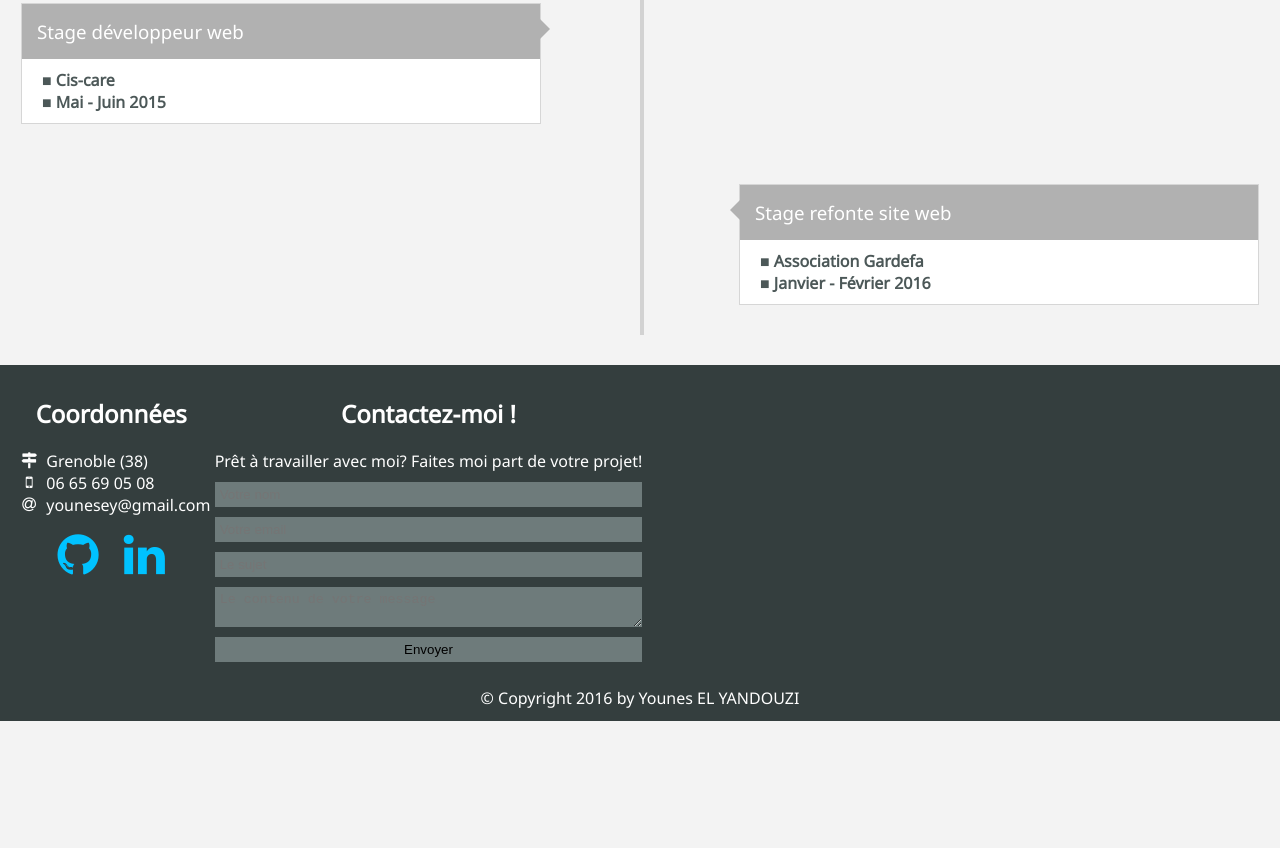
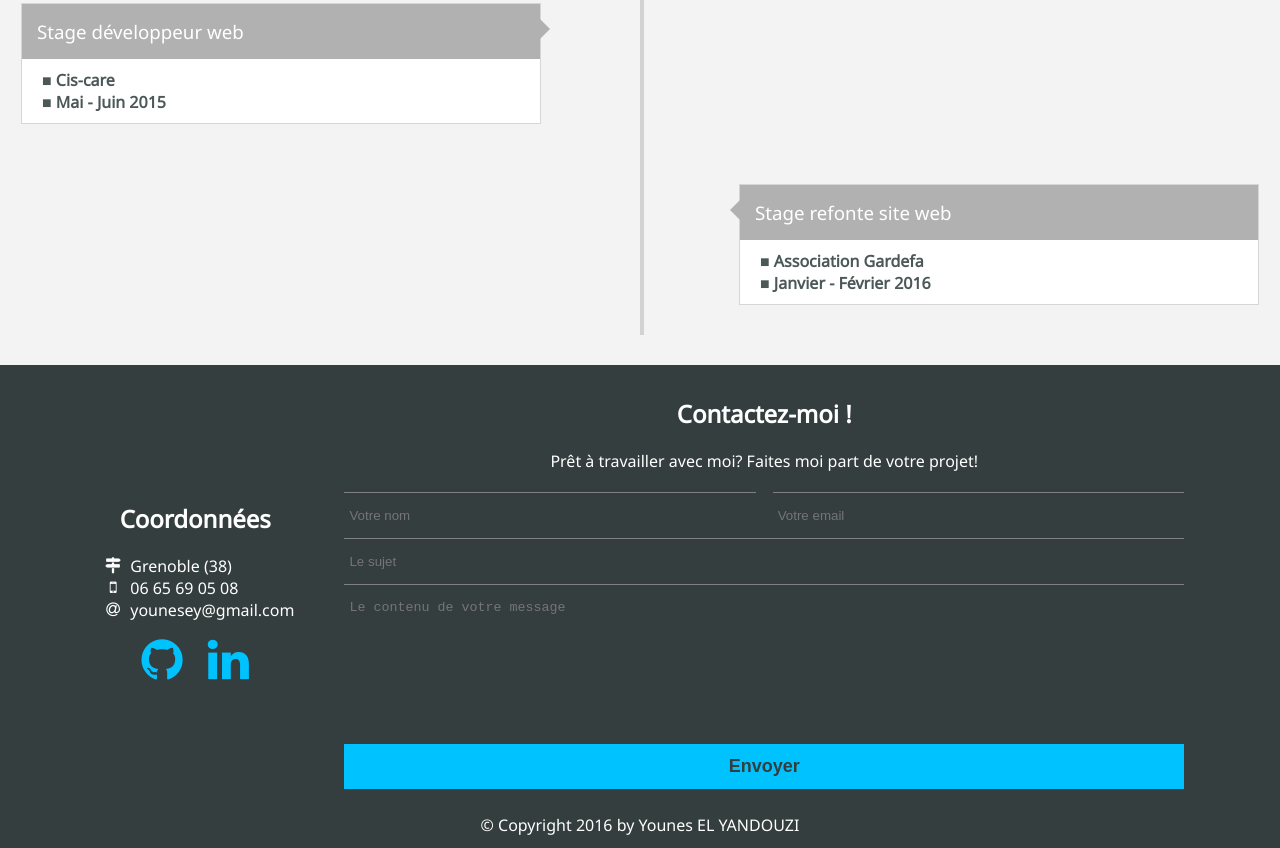
Before and after one commit to younes038/portfolio, a website: page index.html in a window 1280 px wide. Shown: the part 799-1647 px from the top of the page. Before the commit the page ends 1520 px from the top, so only its background shows below. Drawn offline with nearby package versions, Linux system fonts and the light colour scheme; files that its build step writes are made by us from their sources.

Commit message:
Add style for footer and adjust alignment

```diff
--- a/assets/sass/partials/_footer.scss
+++ b/assets/sass/partials/_footer.scss
@@ -3,15 +3,23 @@ footer {
 	color: white;
 	padding: 12px;
 
+	section {
+		@media screen and (min-width: 890px) {
+			display: flex;
+			flex-direction: row;
+			justify-content: center;
+			align-items: center;
+		}
+
 		#contactDetails, #contactForm {
-		display: inline-block;
-
 			h2 {
 				text-align: center;
 			}
 		}
 
 		#contactDetails {
+			display: inline-block;
+
 			p {
 				text-align: center;
 				margin-top: 15px;
@@ -20,20 +28,58 @@ footer {
 					color: #00c2ff;
 				}
 			}
-
 		}
 
 		#contactForm {
 			vertical-align: top;
+			margin-top: 50px;
 
-		input, textarea {
-			display: block;
+			div {
+				text-align: center;
+			}
+
+			form {
+				margin-top: 20px;
+
+				input:not(:last-child), textarea {
 					width: 100%;
-			background-color: #6e7b7b;
-			margin-top: 10px;
+					background-color: transparent; //#6e7b7b;
+					color: #999;
 					border: none;
-			padding: 5px;
+					border-top: 1px solid grey;
+					padding: 15px 5px;
 					outline: none;
+				}
+
+				input:nth-child(-n+2) {
+					width: 49%;
+				}
+
+				input:nth-child(2) {
+					float: right;
+				}
+
+				textarea {
+					height: 155px;
+					resize: none;
+				}
+
+				input[type=submit] {
+					background: #00c2ff;
+					font-weight: bold;
+					padding: 12px 5px;
+					font-size: 18px;
+					color: #343e3e;
+					border: none;
+					width: 100%;
+					cursor: pointer;
+				}
+			}
+
+			@media screen and (min-width: 880px) {
+				margin-left: 50px;
+				margin-top: 0;
+			}
 		}
 	}
 
```
Lines whose indentation alone changed are shown as unchanged.
